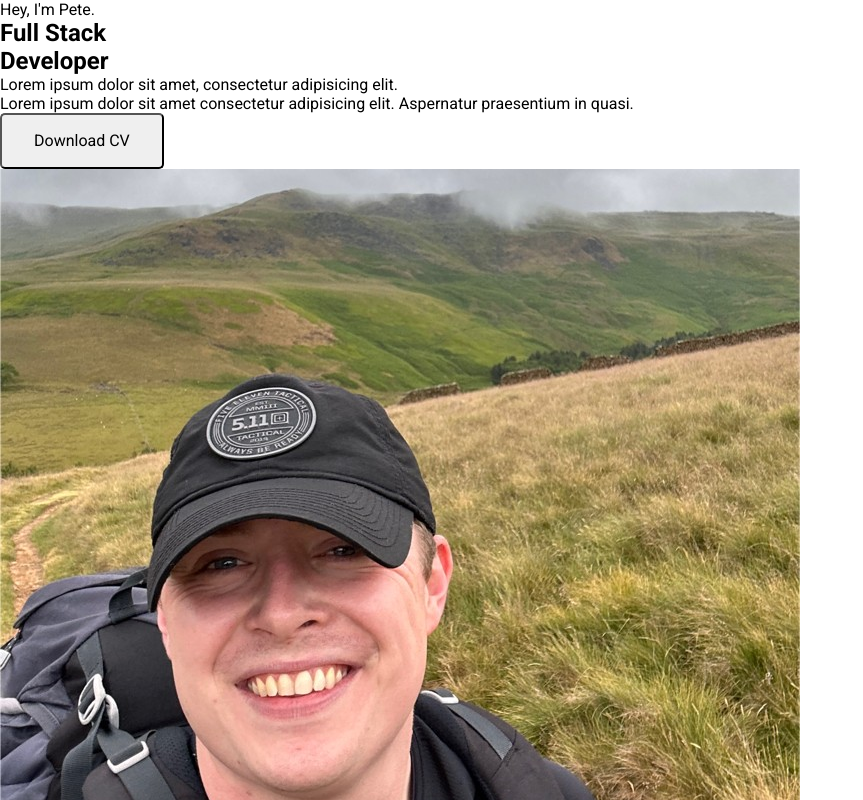
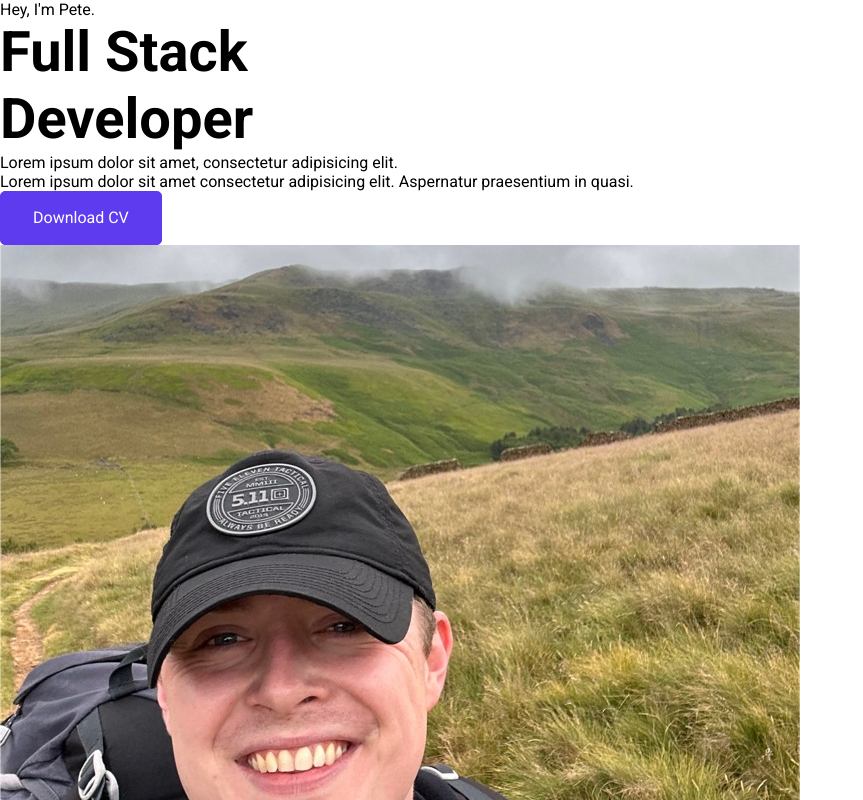
Before and after one commit to peter-skerritt/Peter-Skerritt---Digital-Showcase, a React (Create React App) app: page / in a window 1280 px wide. Shown: the top 800 px of the page, without its empty margins (0-863 px from the left). Built offline with nearby package versions, Linux system fonts and the light colour scheme.

Commit message:
Added styling forms on the global sheet.

```diff
--- a/src/App.css
+++ b/src/App.css
@@ -45,8 +45,108 @@ p {
     -ms-border-radius: 5px;
     -o-border-radius: 5px;
     transition: background-color 0.5s;
-    -webkit-transition: 5px;
-    -moz-transition: 5px;
-    -ms-transition: 5px;
-    -o-transition: 5px;
+    -webkit-transition: background-color 0.5s;
+    -moz-transition: background-color 0.5s;
+    -ms-transition: background-color 0.5s;
+    -o-transition: background-color 0.5s;
 }
+
+.btn-outline-primary {
+    color: var(--primary);
+    background-color: var(--white);
+    border: 1px solid var(--primary);
+}
+
+.btn-outline-primary:hover {
+    color: var(--white);
+    background-color: var(--primary);
+}
+
+.btn-primary {
+    color: var(--white);
+    background-color: var(--primary);
+    border: 1px solid var(--primary);
+}
+
+.btn-primary:hover {
+    color: var(--primary);
+    background-color: var(--white);
+}
+
+.btn-github {
+    color: var(--white);
+    background-color:var(--github);
+    border: var(--github);
+    display: flex;
+    flex-direction: row;
+    justify-content: center;
+    align-items: center;
+    box-shadow: 0 1px 2px 0 rgba(16, 24, 40, 0.95);
+    gap: 16px;
+
+}
+
+.btn-github:hover {
+    color: var(--github);
+    background-color: var(--white);
+
+}
+
+
+/* Global Section Ends */
+
+/* Main Headings */
+
+/* Heading 1 */
+h1 {
+    font-size: 56px;
+    font-weight: 700;
+    line-height: 67px;
+
+}
+
+/* Heading 2 */
+h2 {
+    font-size: 48px;
+    font-weight: 700;
+    line-height: 58px;
+
+}
+
+/* Heading 3 */
+h2 {
+    font-size: 24px;
+    font-weight: 700;
+    line-height: 34px;
+
+}
+
+/* Paragraphs - large, medium and small */
+/* Body 1 */
+
+.text-lg {
+    color: var(--darkblue);
+    font-size: 18px;
+    font-style: normal;
+    font-weight: 400;
+    line-height: 27px;
+}
+
+/* Body 2 */
+.text-lg {
+    color: var(--darkblue);
+    font-size: 18px;
+    font-style: normal;
+    font-weight: 400;
+    line-height: 27px;
+}
+
+/* Body 3 */
+
+.text-lg {
+    color: var(--darkblue);
+    font-size: 18px;
+    font-style: normal;
+    font-weight: 400;
+    line-height: 27px;
+}
```
